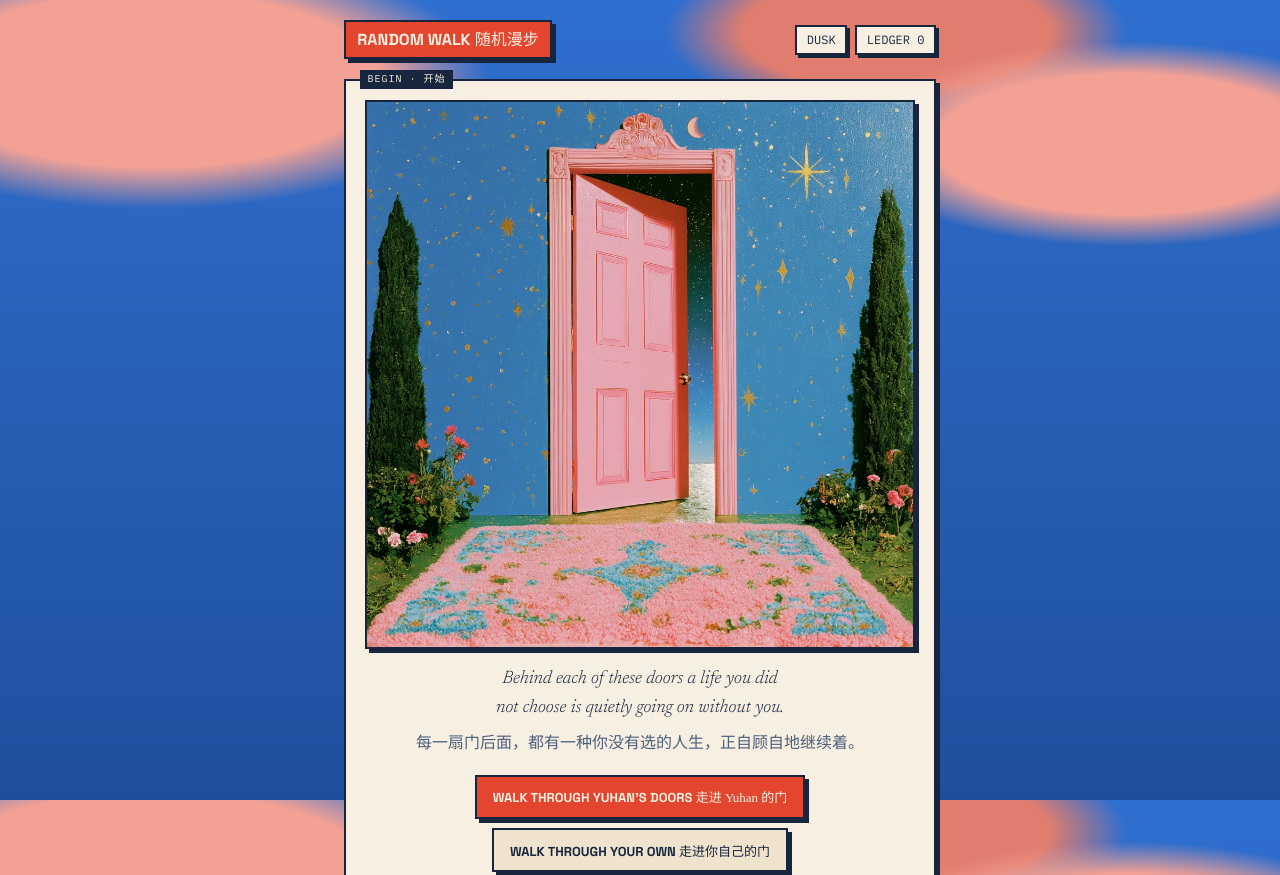
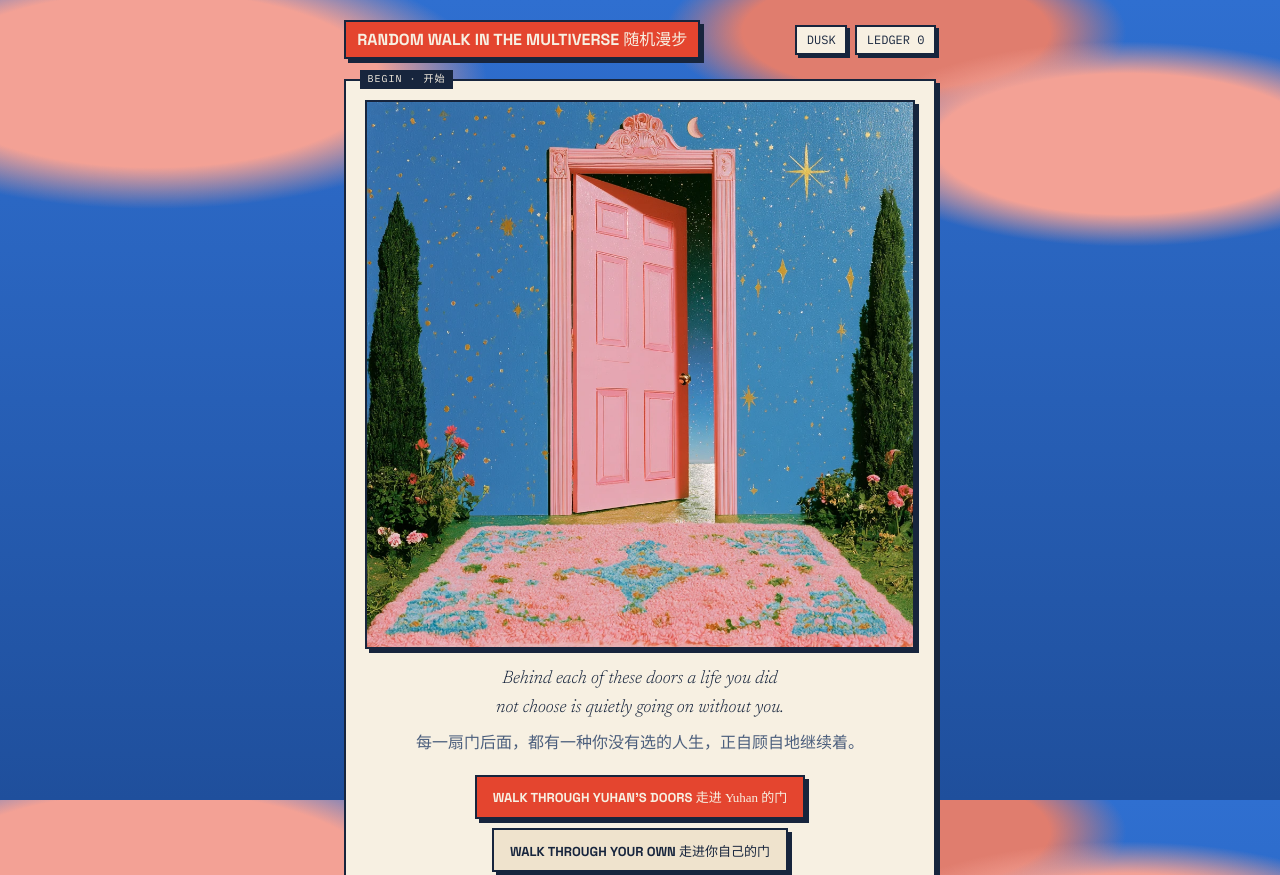
Before and after one commit to walkwithyuhan/walkwithyuhan.github.io, a plain HTML site: page doors/index.html in a window 1280 px wide. Shown: the top 875 px of the page. Drawn offline with Linux system fonts and the light colour scheme.

Commit message:
Rename to Random Walk in the Multiverse · 随机漫步
Co-Authored-By: Claude Opus 5.5 <noreply@anthropic.com>
Claude-Session: https://claude.ai/code/session_01PQUgG3qSbSPH6D3EDUx8t8

```diff
--- a/doors/index.html
+++ b/doors/index.html
@@ -3,8 +3,8 @@
 <head>
 <meta charset="utf-8">
 <meta name="viewport" content="width=device-width,initial-scale=1,viewport-fit=cover">
-<title>随机漫步 · Random Walk</title>
-<meta name="description" content="随机漫步 · Random Walk — open a door onto a life you didn't live, and talk to the person living it.">
+<title>Random Walk in the Multiverse · 随机漫步</title>
+<meta name="description" content="Random Walk in the Multiverse · 随机漫步 — open a door onto a life you didn't live, and talk to the person living it.">
 <link rel="stylesheet" href="https://fonts.googleapis.com/css2?family=Space+Grotesk:wght@500;700&family=Newsreader:ital,opsz,wght@0,6..72,300;0,6..72,400;1,6..72,300&family=Noto+Serif+SC:wght@300;400&family=IBM+Plex+Mono:wght@400;500&display=swap">
 <style>
   :root {
@@ -38,7 +38,7 @@
   header{display:flex;align-items:center;justify-content:space-between;gap:.6rem;padding-block:1.25rem .75rem;flex-wrap:wrap}
   .mark{font-family:var(--grotesk);font-weight:700;font-size:1rem;color:var(--card);background:var(--red);
     border:2px solid var(--rule);box-shadow:var(--shadow);padding:.3rem .7rem;text-decoration:none}
-  .mark .han{font-family:var(--han);font-weight:400}
+  .mark .han{font-family:var(--han);font-weight:400;white-space:nowrap}
   .tools{display:flex;gap:.5rem}
   button.link{font-family:var(--mono);font-size:.75rem;cursor:pointer;background:var(--card);color:var(--ink);
     border:2px solid var(--rule);box-shadow:3px 3px 0 var(--rule);padding:.35rem .6rem}
@@ -139,7 +139,7 @@
 <body>
 <div class="wrap">
   <header>
-    <a class="mark" href="../#things">RANDOM WALK <span class="han">随机漫步</span></a>
+    <a class="mark" href="../#things">RANDOM WALK IN THE MULTIVERSE <span class="han">随机漫步</span></a>
     <span class="tools">
       <button class="link" id="skin"></button>
       <button class="link" id="nav"></button>
```
Also changed, not shown: index.html (+2 -2 lines).
